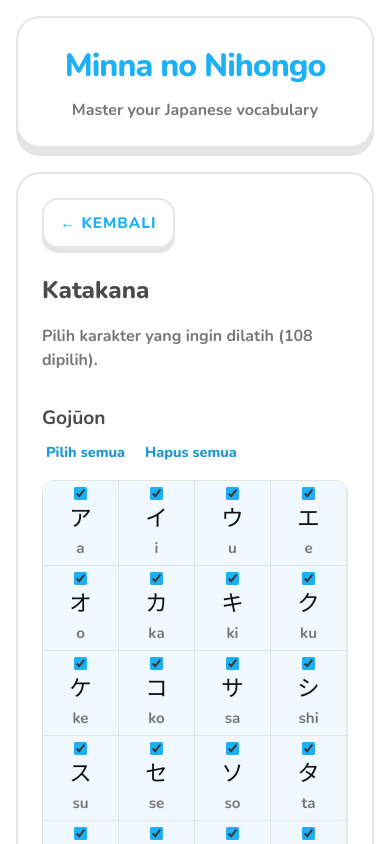
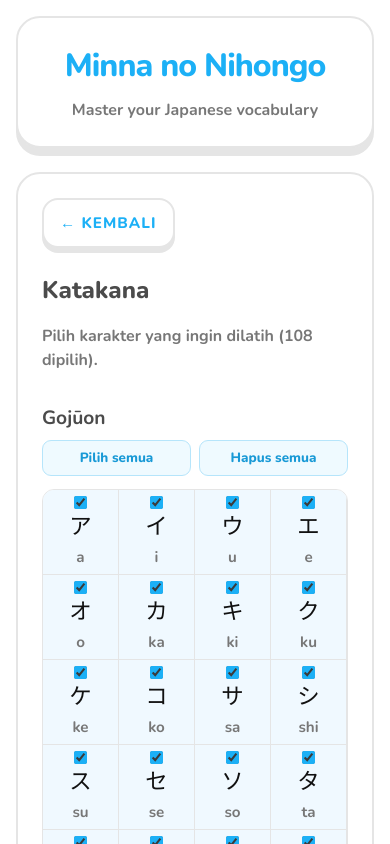
Before and after one commit to gunlapar/Minna-App, a React (Vite) app: page / in a window 390 px wide. Both pictures are taken after a click on the button "KATAKANA". Shown: the top 844 px of the page. Built offline with nearby package versions, Linux system fonts and the light colour scheme.

Commit message:
add responsive to small screen

```diff
--- a/src/components/KanaSelector.css
+++ b/src/components/KanaSelector.css
@@ -2,11 +2,12 @@
 .back-button { margin-bottom: 1.5rem; }
 .kana-selector-description { color: var(--text-secondary); font-weight: 700; margin-bottom: 2rem; }
 .kana-group { margin-top: 2rem; }
-.kana-group-header { display: flex; align-items: center; justify-content: space-between; gap: 1rem; margin-bottom: .8rem; }
+.kana-group-header { display: grid; grid-template-columns: minmax(0, 1fr) auto; align-items: center; gap: 1rem; margin-bottom: .8rem; }
 .kana-group h3 { font-size: 1.2rem; }
-.kana-group-actions { display: flex; gap: .75rem; }
-.kana-group-button { border: 0; background: transparent; color: var(--primary-shadow); cursor: pointer; font: inherit; font-size: .9rem; font-weight: 800; padding: .25rem; }
-.kana-group-button:hover { text-decoration: underline; }
+.kana-group-actions { display: grid; grid-template-columns: repeat(2, max-content); gap: .5rem; }
+.kana-group-button { min-height: 36px; border: 1px solid #b6e5fb; border-radius: 9px; background: #effaff; color: var(--primary-shadow); cursor: pointer; font: inherit; font-size: .84rem; font-weight: 800; padding: .35rem .65rem; white-space: nowrap; }
+.kana-group-button:hover { background: #dff5ff; }
+.kana-group-button:focus-visible { outline: 3px solid rgba(28, 176, 246, .35); outline-offset: 2px; }
 .kana-grid { display: grid; grid-template-columns: repeat(auto-fill, minmax(78px, 1fr)); border: 1px solid #e5e5e5; border-radius: 12px; overflow: hidden; }
 .kana-option { min-height: 95px; display: flex; flex-direction: column; align-items: center; justify-content: center; gap: .1rem; border-right: 1px solid #e5e5e5; border-bottom: 1px solid #e5e5e5; cursor: pointer; transition: background .15s; }
 .kana-option:hover, .kana-option.selected { background: #f0f9ff; }
@@ -14,4 +15,22 @@
 .kana-symbol { font-size: 1.65rem; color: #111; }
 .kana-reading { color: var(--text-secondary); font-size: .95rem; font-weight: 700; }
 .kana-selector-actions { display: flex; gap: 1rem; flex-wrap: wrap; justify-content: center; margin-top: 2rem; }
-@media (max-width: 600px) { .kana-group-header { align-items: flex-start; flex-direction: column; gap: .35rem; } .kana-grid { grid-template-columns: repeat(auto-fill, minmax(64px, 1fr)); } .kana-option { min-height: 85px; } .kana-symbol { font-size: 1.4rem; } .kana-selector-actions { gap: .7rem; } }
+
+@media (max-width: 600px) {
+  .kana-grid { grid-template-columns: repeat(auto-fill, minmax(64px, 1fr)); }
+  .kana-option { min-height: 85px; }
+  .kana-symbol { font-size: 1.4rem; }
+  .kana-selector-actions { gap: .7rem; }
+}
+
+@media (max-width: 420px) {
+  .kana-group-header { grid-template-columns: 1fr; gap: .5rem; }
+  .kana-group-actions { grid-template-columns: repeat(2, minmax(0, 1fr)); width: 100%; }
+  .kana-group-button { width: 100%; }
+}
+
+@media (max-width: 340px) {
+  .kana-grid { grid-template-columns: repeat(3, minmax(0, 1fr)); }
+  .kana-option { min-height: 80px; }
+  .kana-group-actions { grid-template-columns: 1fr; }
+}
```
